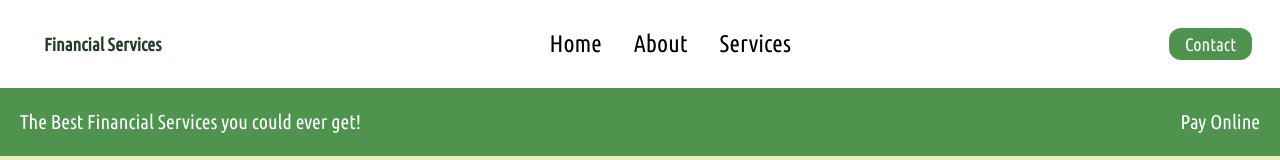
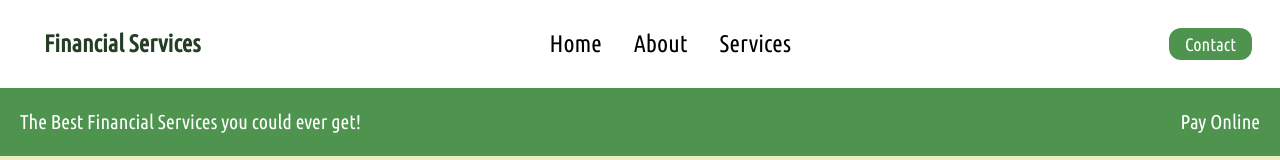
Before and after one commit to majestymewtwo/finserv, a website built with Vite: page index.html in a window 1280 px wide. Shown: the top 160 px of the page. Built offline with nearby package versions, Linux system fonts and the light colour scheme; a web font is replaced by a local one.

Commit message:
Logo Size

```diff
--- a/index.html
+++ b/index.html
@@ -16,7 +16,7 @@
                 <span class="text-xl cursor-pointer md:hidden flex items-center">
                     <ion-icon name="menu-outline" onclick="Menu(this)"></ion-icon>
                 </span>
-                <div class="text-xs sm:text-md md:text-lg logo text-[#243D25] items-center font-extrabold">
+                <div class="text-xs sm:text-xl md:text-2xl logo text-[#243D25] items-center font-extrabold">
                     <h1>Financial Services</h1>
                 </div>
             </div>
```
